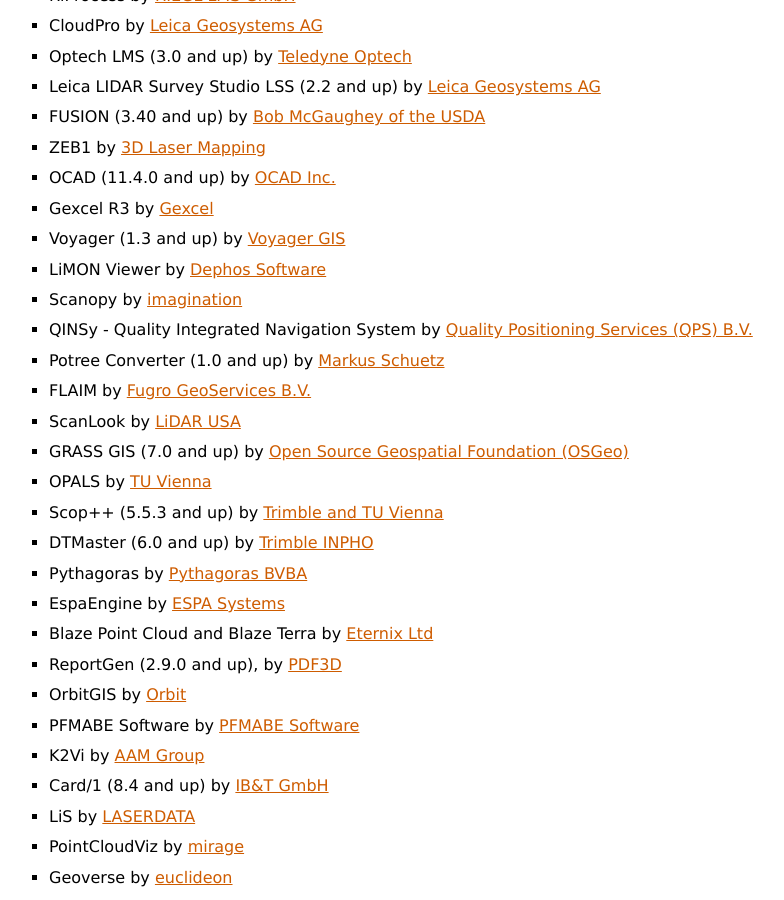
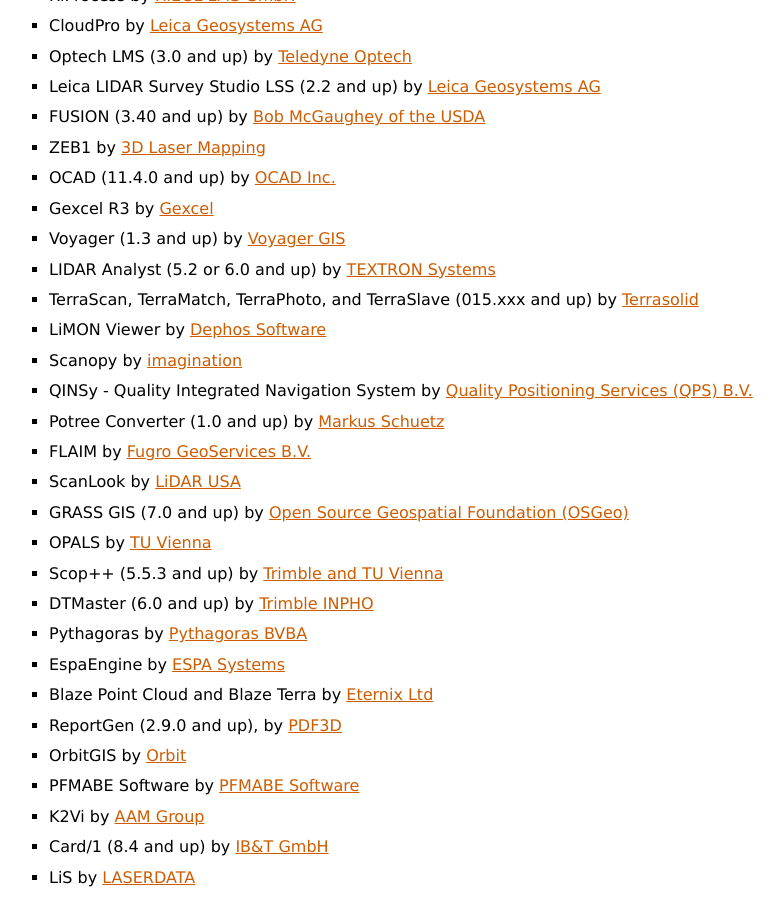
Before and after one commit to LASzip/LASzip, a Sphinx documentation site: the page built from docs/source/index.rst, in a window 1280 px wide and 900 px high, scrolled down 2691 px. Shown: the whole window, without its empty margins (55-839 px from the left). Built offline with Sphinx 7.4.7, drawn with Linux system fonts in a browser that asks for light colours.

Commit message:
terrasolid and LiDAR analyst add LAZ support

```diff
--- a/docs/source/index.rst
+++ b/docs/source/index.rst
@@ -138,6 +138,8 @@
 * OCAD (11.4.0 and up) by `OCAD Inc. <http://ocad.com/blog/2013/11/ocad-11-4-0-supports-laz-files/>`_
 * Gexcel R3 by `Gexcel <http://www.gexcel.it/en/software/>`_
 * Voyager (1.3 and up) by `Voyager GIS <http://www.voyagergis.com/>`_
+* LIDAR Analyst (5.2 or 6.0 and up) by `TEXTRON Systems <http://www.textronsystems.com/>`_
+* TerraScan, TerraMatch, TerraPhoto, and TerraSlave (015.xxx and up) by `Terrasolid <http://www.terrasolid.com/>`_
 * LiMON Viewer by `Dephos Software <http://www.limon.eu/products/compare-versions/>`_
 * Scanopy by `imagination <http://www.imagination.at/>`_
 * QINSy - Quality Integrated Navigation System by `Quality Positioning Services (QPS) B.V. <http://www.qps.nl/display/qinsy>`_
```
